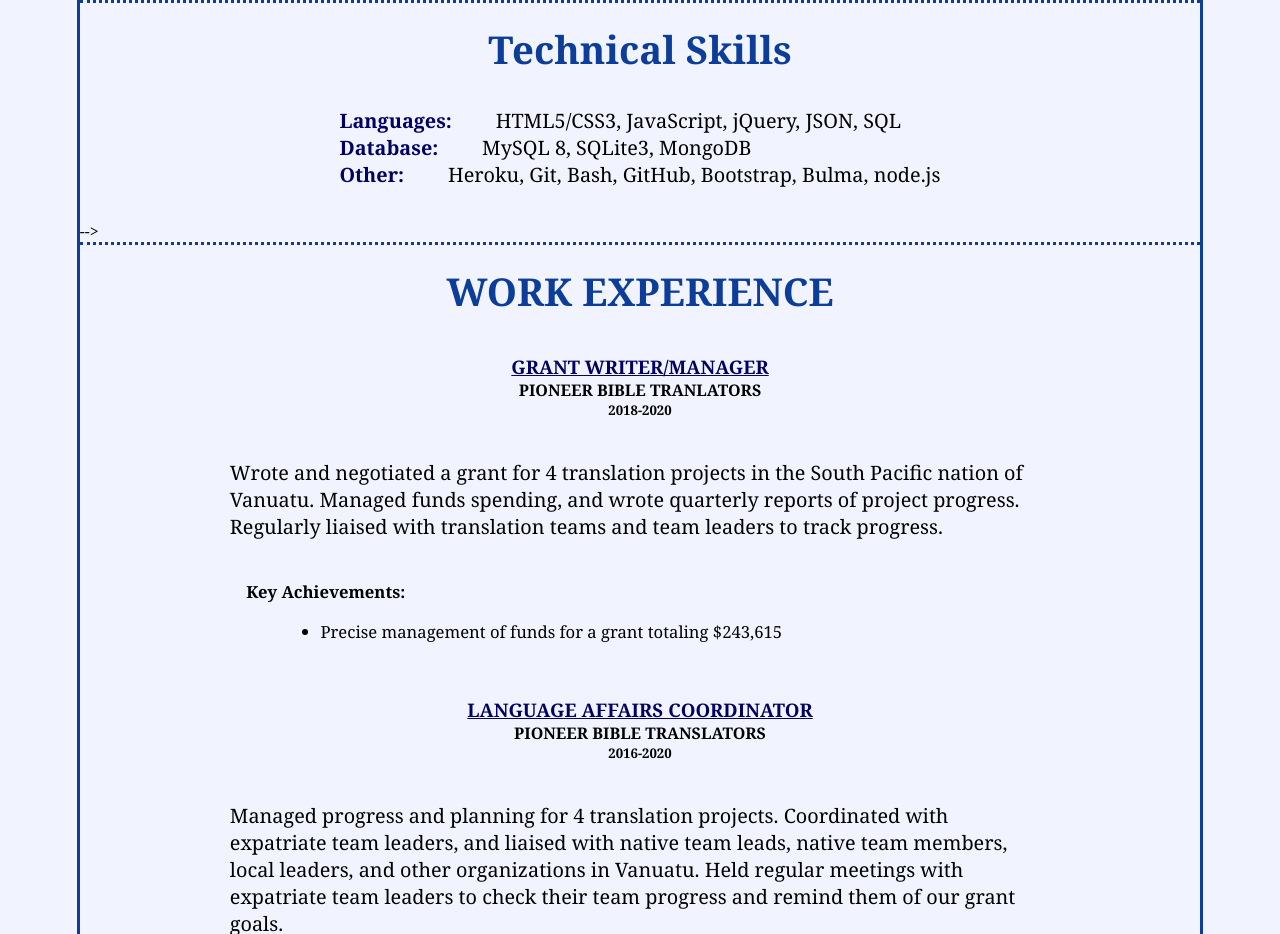
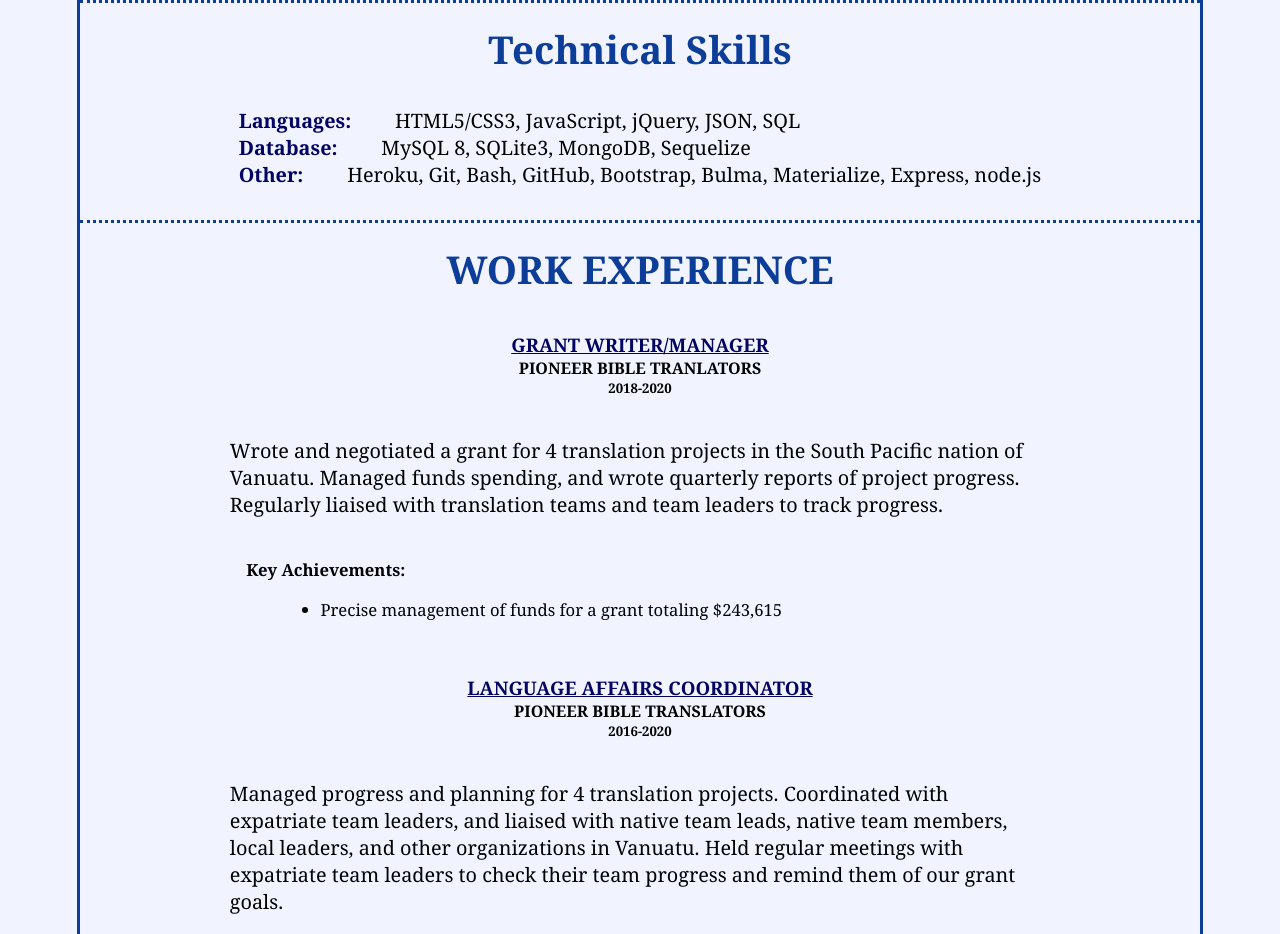
Before and after one commit to Craig5117/craigbennett, a plain HTML site: page resume.html in a window 1280 px wide. Shown: the part 887-1821 px from the top of the page. Drawn offline with Linux system fonts and the light colour scheme.

Commit message:
updated resume

```diff
--- a/resume.html
+++ b/resume.html
@@ -47,25 +47,11 @@
             <h2>Technical Skills</h2>
             <div class="skills-container">
                 <div class="languages"><h3>Languages:</h3> <p>HTML5/CSS3, JavaScript, jQuery, JSON, SQL</p></div>
-                <div class="database"><h3>Database:</h3> <p>MySQL 8, SQLite3, MongoDB</p></div>
-                <div class="other"><h3>Other:</h3> <p>Heroku, Git, Bash, GitHub, Bootstrap, Bulma, node.js</p></div>
+                <div class="database"><h3>Database:</h3> <p>MySQL 8, SQLite3, MongoDB, Sequelize</p></div>
+                <div class="other"><h3>Other:</h3> <p>Heroku, Git, Bash, GitHub, Bootstrap, Bulma, Materialize, Express, node.js</p></div>
             </div>
         </div>
-        <!-- <div class="other-skills">
-            <h2>Other Skills</h2>
-            <div class="list-container">
-                <ul>
-                    <li>Fluent speaker of Bislama (a Pacific trade language)</li>
-                    <li>Basic understanding of Spanish and French with some competence in communication</li>
-                    <li>Experienced in working with people of other cultures</li>
-                    <li>Excellent written and oral communication skills</li>
-                </ul>
-                <p>Fluent speaker of Bislama (a Pacific trade language)<br />
-                    Basic understanding of Spanish and French with some competence in communication<br />
-                    Experienced in working with people of other cultures<br />
-                    Excellent written and oral communication skills</p> -->
-            </div>
-        </div> -->
+
         <div class="work">
             <h2>WORK EXPERIENCE</h2>
             <div class="experience">
@@ -178,22 +164,6 @@
             </div>
         </div>
 
-
-        <!-- <div class="interests">
-
-                <h2>ACTIVITIES and INTERESTS</h2>
-
-
-                <ul>
-                    <li>Family</li>
-                    <li>Martial Arts</li>
-                    <li>Hiking</li>
-                    <li>Fishing</li>
-                    <li>Gaming</li>
-
-                </ul>
-
-        </div> -->
     </article>
 </body>
 </html>
```
